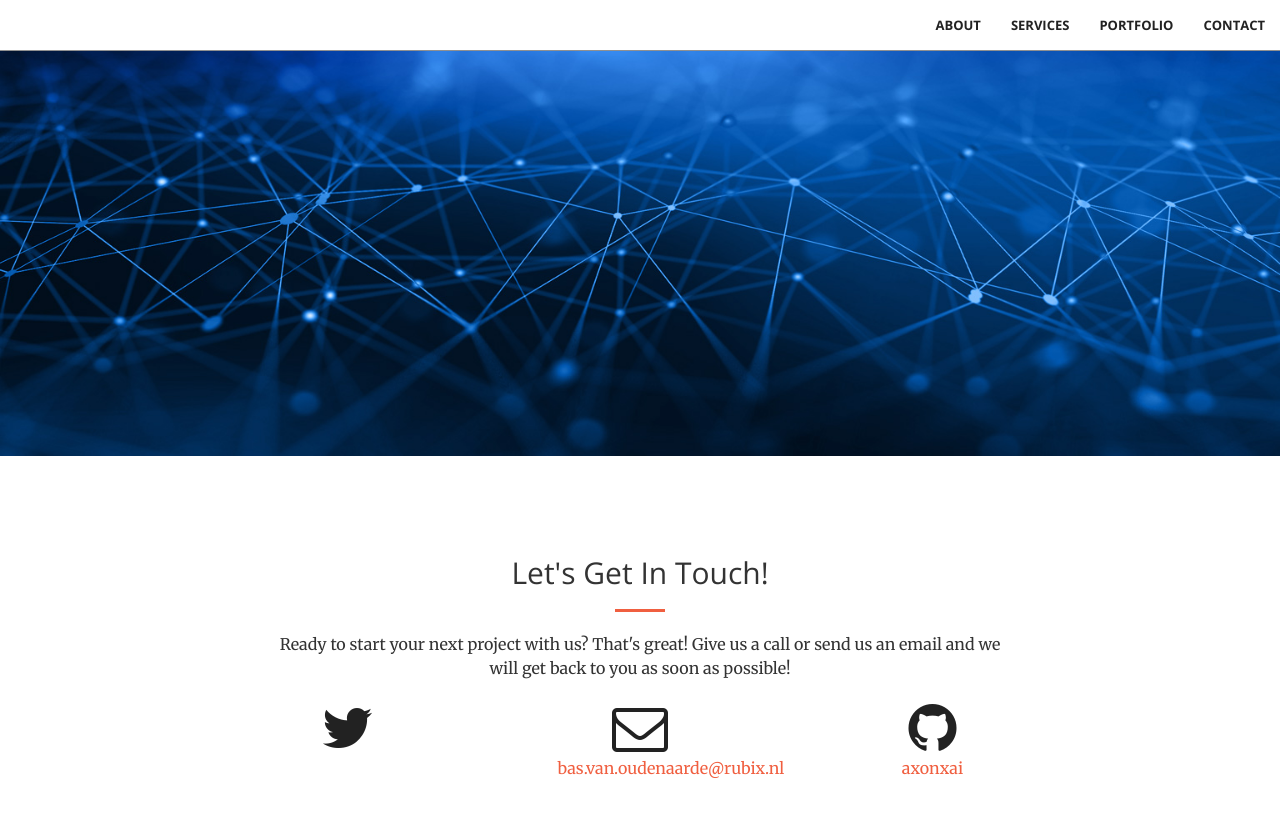
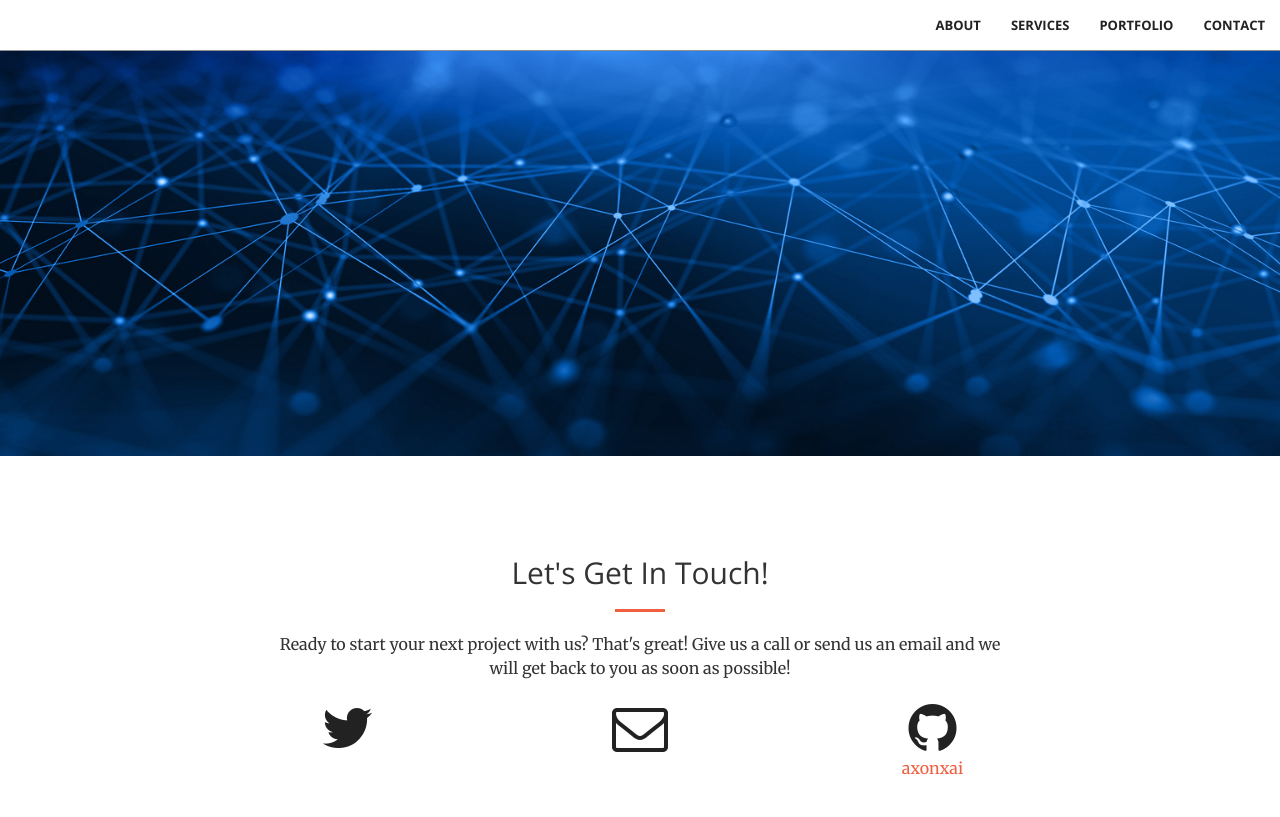
Before and after one commit to oudenaar/oudenaar.github.io, a Jekyll site: the page built from index.html, in a window 1280 px wide and 900 px high, scrolled down 444 px. Shown: the top 817 px of the window. Built offline with Jekyll 4.4.1, drawn with Linux system fonts in a browser that asks for light colours.

Commit message:
nav back

```diff
--- a/_config.yml
+++ b/_config.yml
@@ -1,6 +1,6 @@
 # Site settings
 title: axonX.ai
-email: bas.van.oudenaarde@rubix.nl
+email:
 description: > # this means to ignore newlines until "baseurl:"
 baseurl: "" # the subpath of your site, e.g. /blog/
 url: "" # the base hostname & protocol for your site
```
